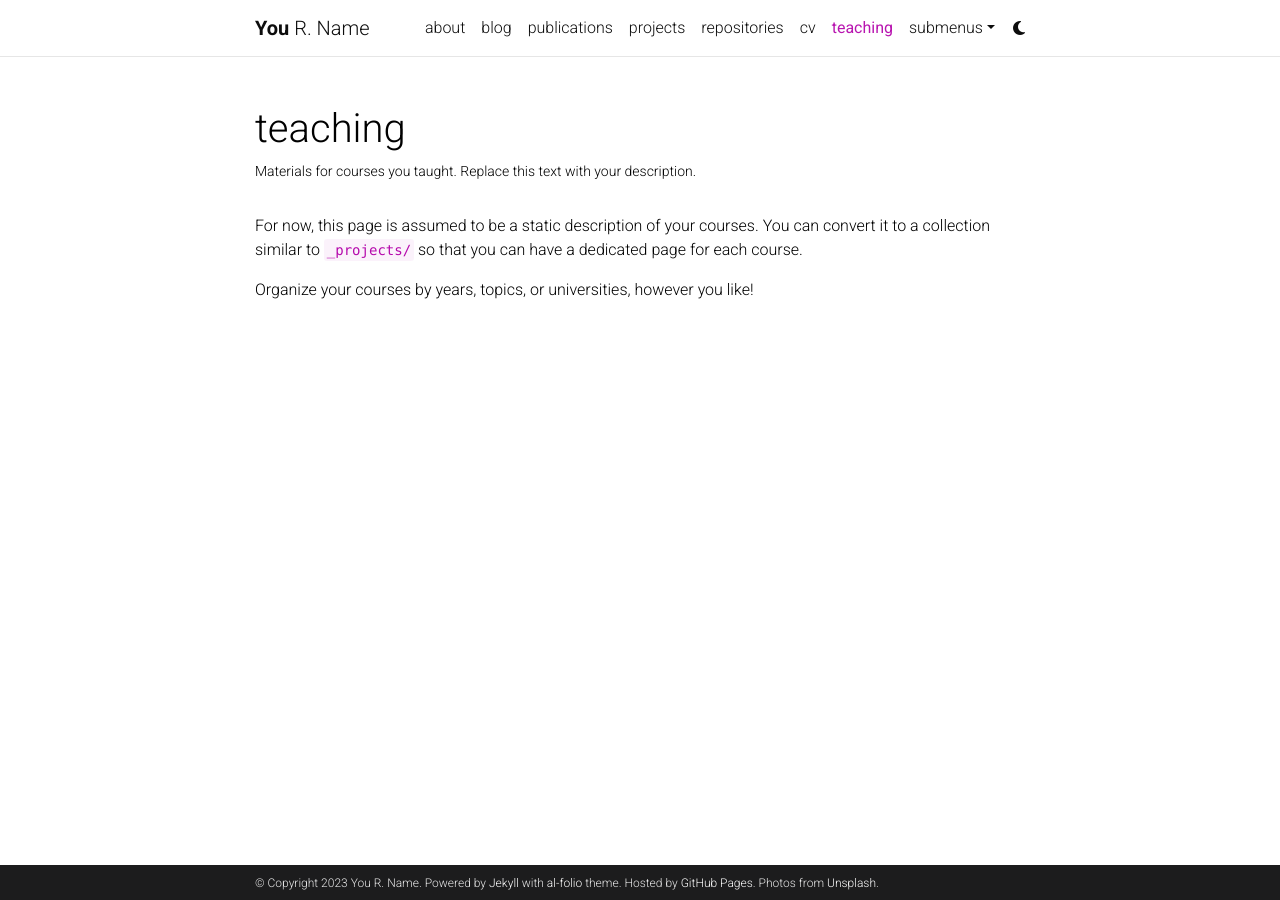
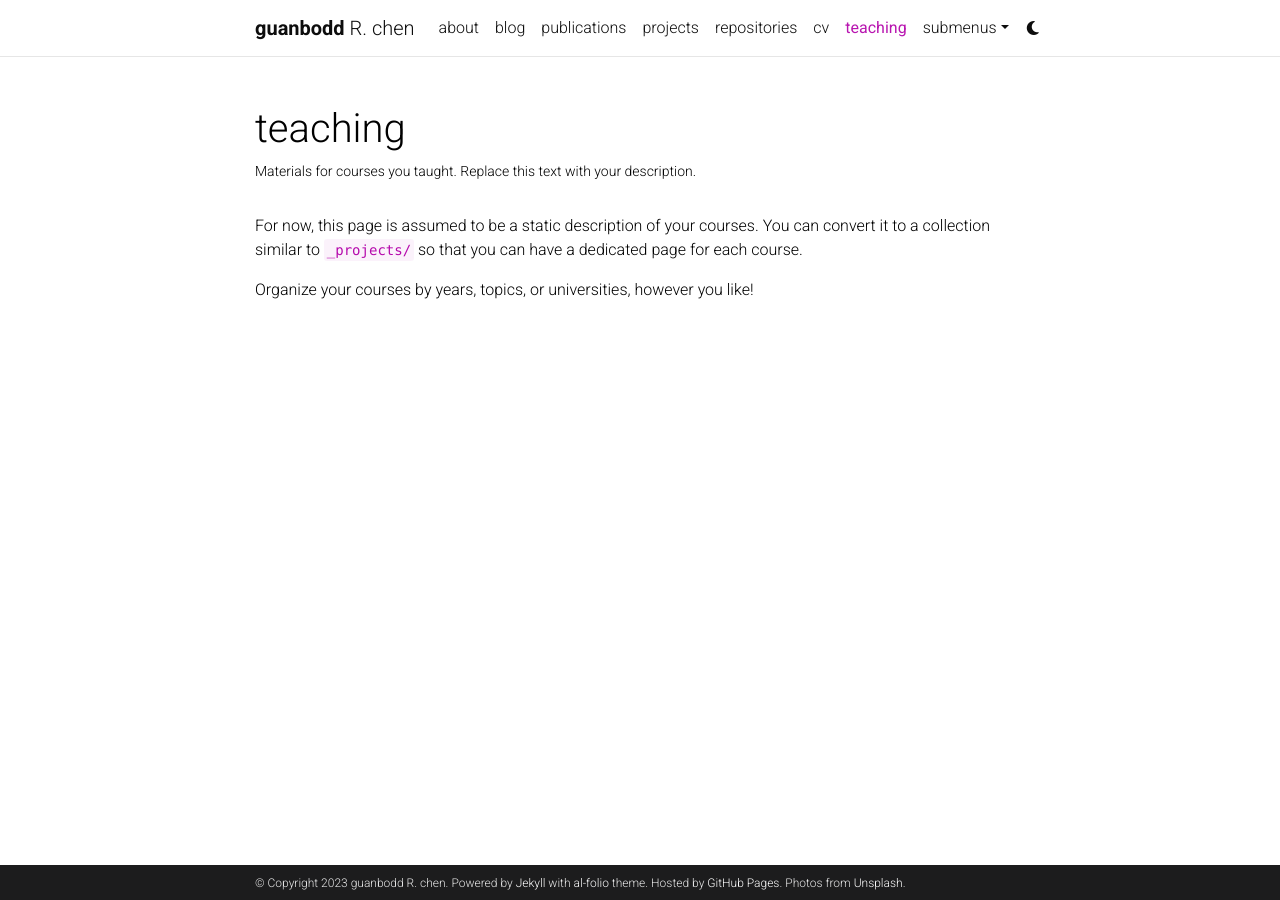
Before and after one commit to guanboch/guanboch.github.io, a Jekyll site: the page built from _pages/teaching.md, in a window 1280 px wide. Built offline with Jekyll 4.4.1, drawn with Linux system fonts in a browser that asks for light colours; comment, search, counter and statistics services are not loaded; a style sheet for code colours, icons or effects is not loaded.

Commit message:
new changes

```diff
--- a/Gemfile
+++ b/Gemfile
@@ -15,9 +15,10 @@ group :jekyll_plugins do
     gem 'jekyll-toc'
     gem 'jekyll-twitter-plugin'
     gem 'jemoji'
-    gem 'mini_racer'
+    #gem 'mini_racer'
     gem 'unicode_utils'
     gem 'webrick'
+    gem 'wdm', '~> 0.1.0'
 end
 group :other_plugins do
     gem 'feedjira'
--- a/_config.yml
+++ b/_config.yml
@@ -3,9 +3,9 @@
 # -----------------------------------------------------------------------------
 
 title: blank # the website title (if blank, full name will be used instead)
-first_name: You
+first_name: guanbodd
 middle_name: R.
-last_name: Name
+last_name: chen
 email: you@example.com
 description: > # the ">" symbol means to ignore newlines until "footer_text:"
   A simple, whitespace theme for academics. Based on [*folio](https://github.com/bogoli/-folio) design.
@@ -18,7 +18,7 @@ keywords: jekyll, jekyll-theme, academic-website, portfolio-website  # add your
 lang: en # the language of your site (for example: en, fr, cn, ru, etc.)
 icon: ⚛️  # the emoji used as the favicon (alternatively, provide image name in /assets/img/)
 
-url: https://guanboch.github.io # the base hostname & protocol for your site
+url:  https://guanboch.github.io # the base hostname & protocol for your site
 baseurl: # the subpath of your site, e.g. /blog/
 last_updated: false # set to true if you want to display last updated in the footer
 impressum_path:  # set to path to include impressum link in the footer, use the same path as permalink in a page, helps to conform with EU GDPR
@@ -325,7 +325,7 @@ external_links:
 # -----------------------------------------------------------------------------
 
 imagemagick:
-  enabled: true # enables responsive images for your site (recommended, see https://github.com/alshedivat/al-folio/issues/537)
+  enabled: false # enables responsive images for your site (recommended, see https://github.com/alshedivat/al-folio/issues/537)
   widths:
     - 480
     - 800
```
Also changed, not shown: _pages/about.md (+1 -1 lines).
